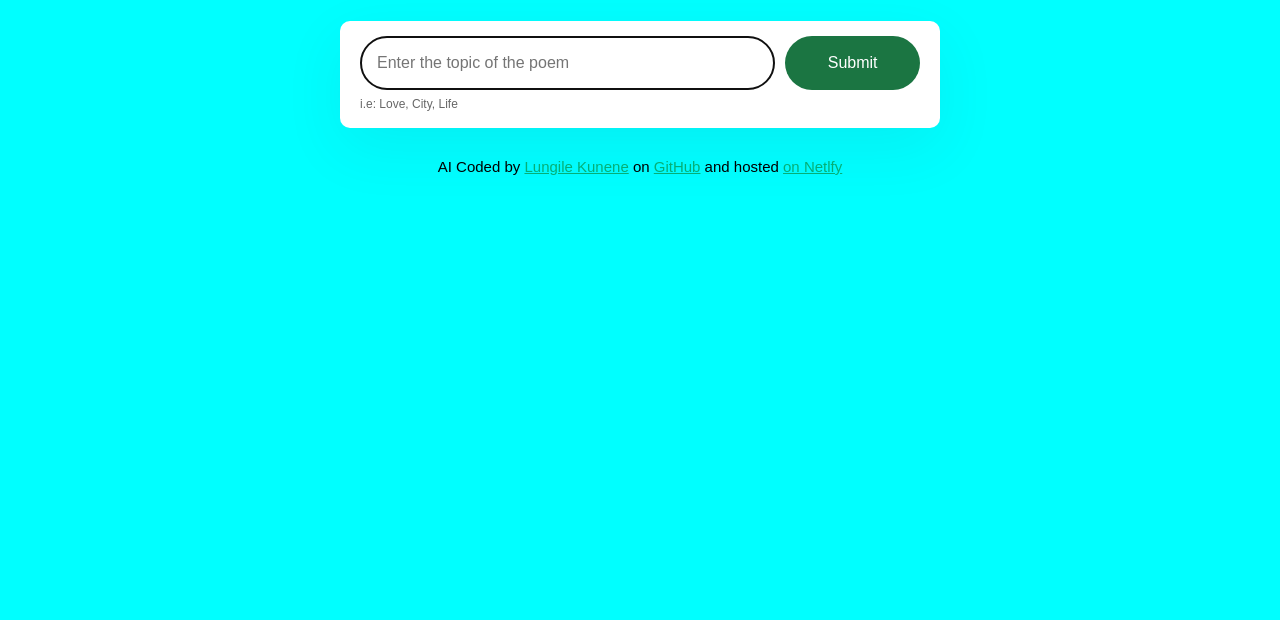
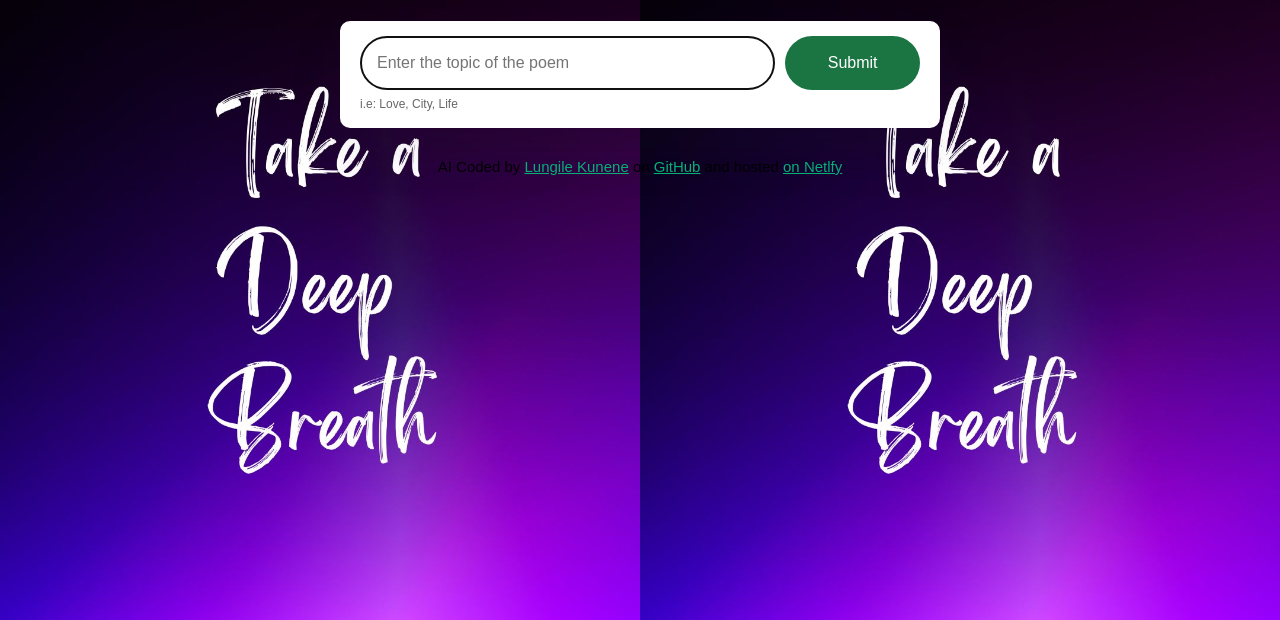
Before and after one commit to AcquziaCooper/AI-Poems, a plain HTML site: page index.html in a window 1280 px wide. Shown: the part 180-800 px from the top of the page. Drawn offline with nearby package versions, Linux system fonts and the light colour scheme.

Commit message:
Added background image

```diff
--- a/src/styles.css
+++ b/src/styles.css
@@ -1,6 +1,8 @@
 body {
   background-color: aqua;
   font-family: sans-serif;
+  background-image: url(img.jpg);
+  background-size: 50%;
 }
 
 a {
```
Also changed, not shown: src/img.jpg (added).
